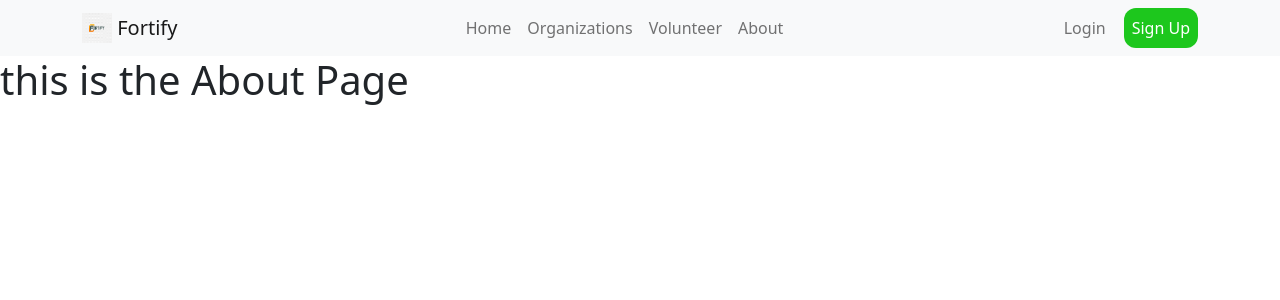
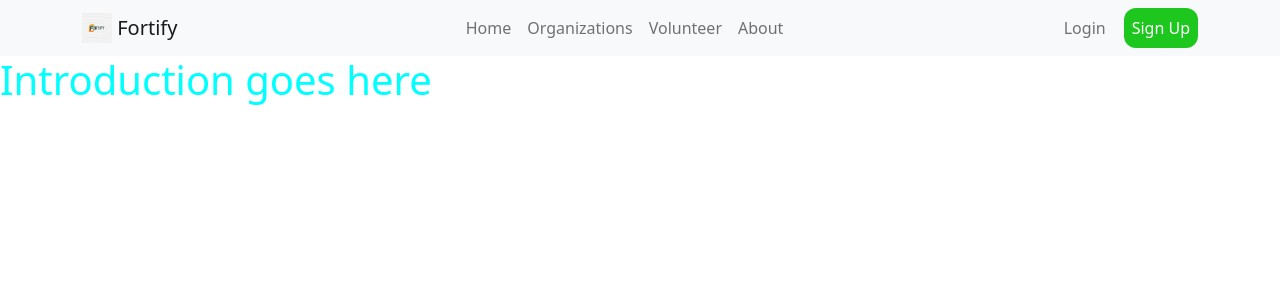
Before and after one commit to HardhatNew/Fortify, a React (Create React App) app in the folder website/front-end/fortify/: page /about in a window 1280 px wide. Shown: the top 300 px of the page. Built offline with nearby package versions, Linux system fonts and the light colour scheme.

Commit message:
Introduction component by Nadia

```diff
--- /dev/null
+++ b/website/front-end/fortify/src/component/aboutus/Introduction.js
@@ -0,0 +1,6 @@
+import './Style.css'
+
+const Introduction = () => {
+    return <h1 className='Intro'>Introduction goes here</h1>
+  }
+  export default Introduction
--- /dev/null
+++ b/website/front-end/fortify/src/component/aboutus/Style.css
@@ -0,0 +1 @@
+.Intro{color:aqua}
--- a/website/front-end/fortify/src/pages/AboutPage.js
+++ b/website/front-end/fortify/src/pages/AboutPage.js
@@ -1,4 +1,6 @@
+import Introduction from "../component/aboutus/Introduction"
+
 const AboutPage = () => {
-  return <h1>this is the About Page</h1>
+  return <Introduction/>
 }
 export default AboutPage
```
